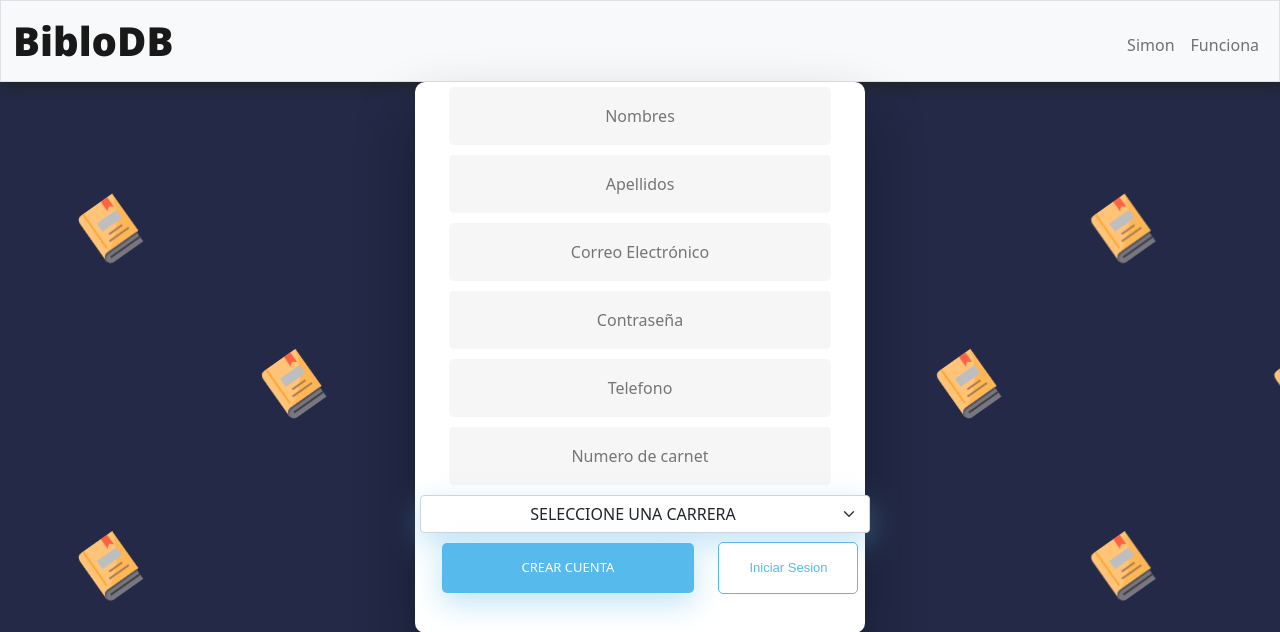
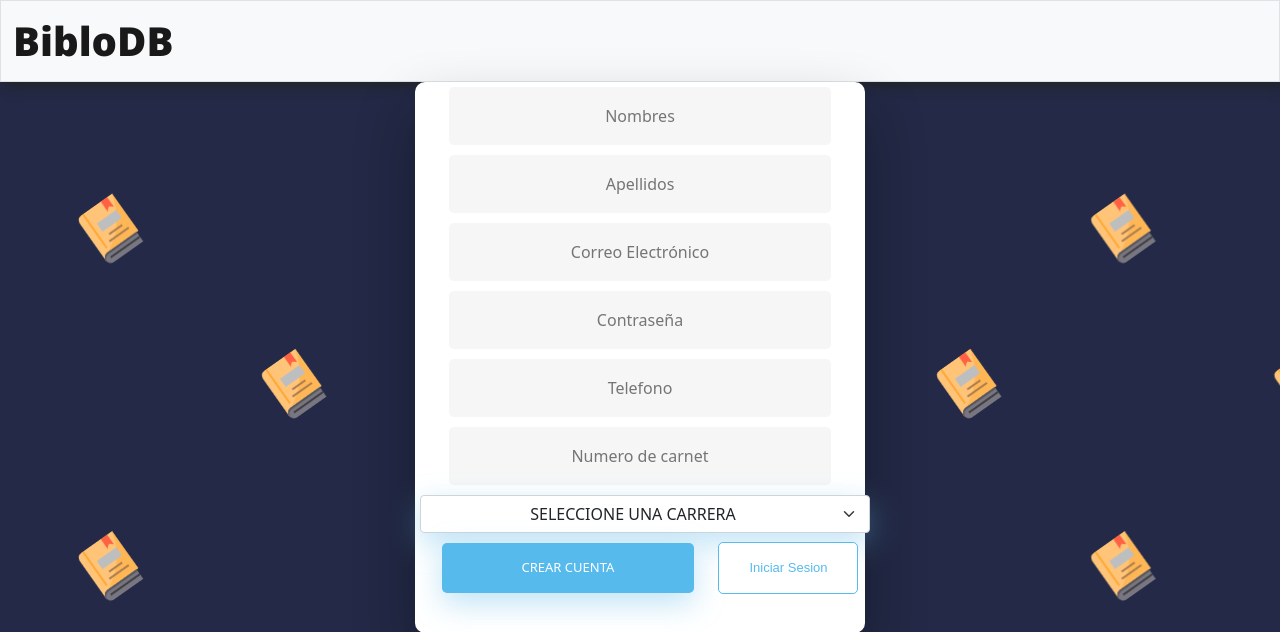
Before and after one commit to Mau5trakt/biblodb, a Flask app: page /register in a window 1280 px wide. Shown: the top 632 px of the page. Run offline with Flask 2, Linux system fonts and the light colour scheme; some libraries are stand-ins or nearby versions.

Commit message:
Removed unnecesary links

```diff
--- a/templates/index.html
+++ b/templates/index.html
@@ -4,10 +4,6 @@
     - Index
 {% endblock %}
 
-{% block links%}
-    <li class="nav-item"> <a class="nav-link" href="#" > Simon </a> </li>
-    <li class="nav-item"> <a class="nav-link" href="#" > Funciona </a> </li>
-{% endblock %}
 
 {% block contenido%}
 <div class="wrapper fadeInDown">
```
